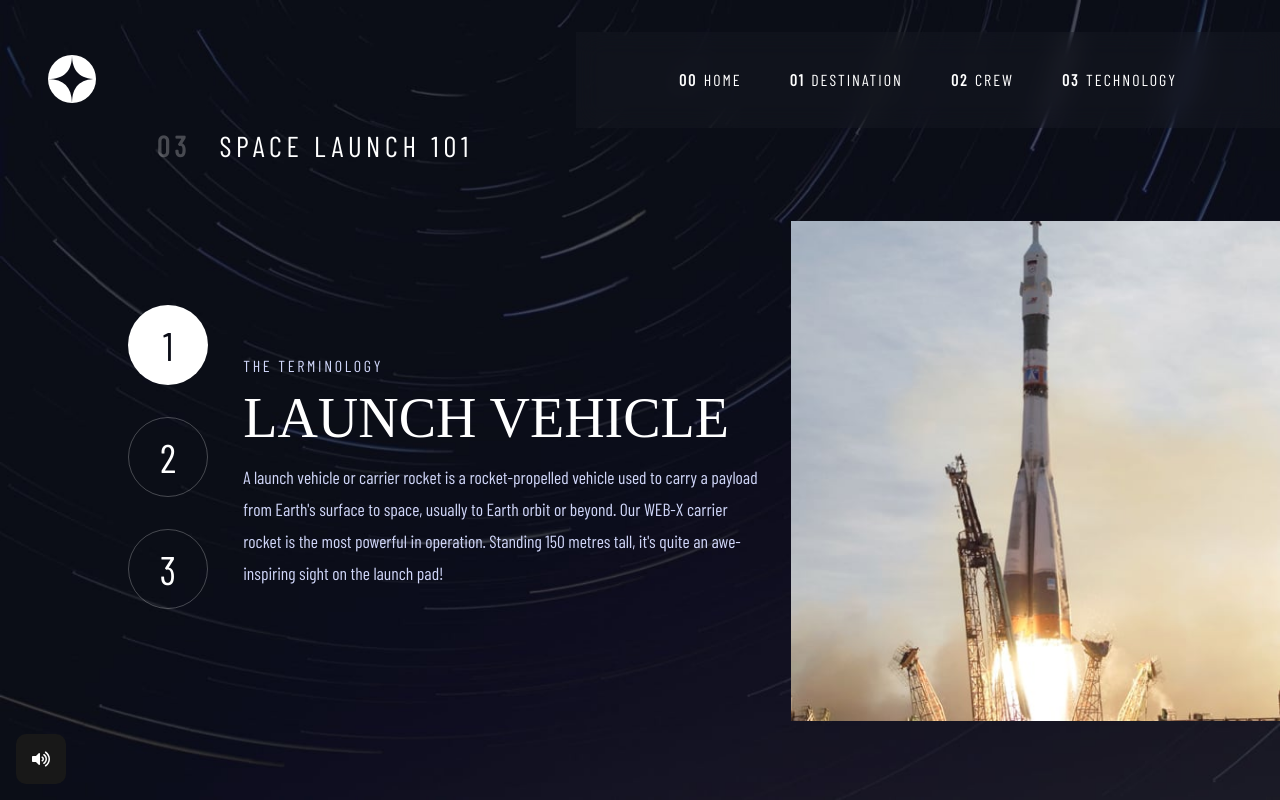
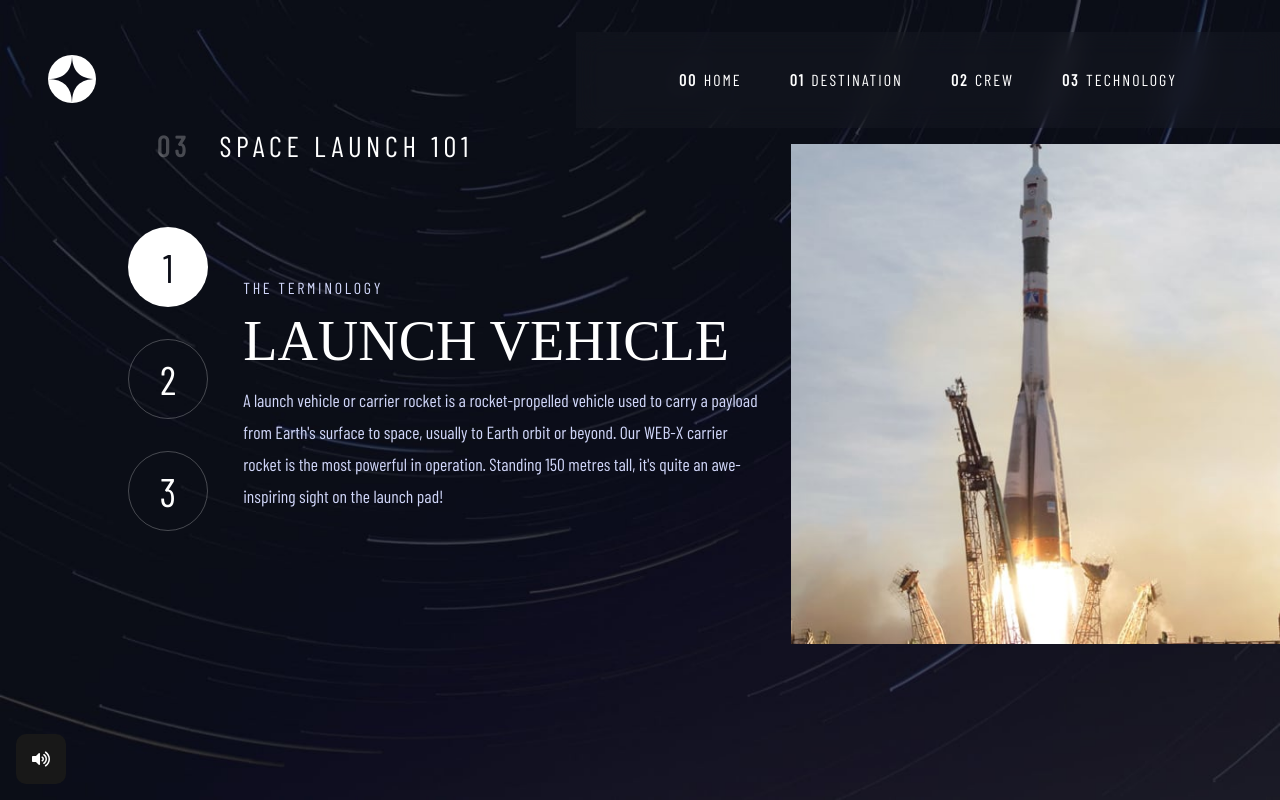
Before and after one commit to thel3onardo/space-tourism, a Vue app: page /#/technology in a window 1280 px wide. Built offline with nearby package versions, Linux system fonts and the light colour scheme; a web font is replaced by a local one.

Commit message:
fix: Now height of Technology component isn't fixed anymore

```diff
--- a/src/views/Technology.vue
+++ b/src/views/Technology.vue
@@ -63,7 +63,8 @@ export default {
 <style lang="sass" scoped>
     .technology
         padding: 2em 0
-        height: 100vh
+        min-height: 100vh
+        height: 100%
         width: 100%
         display: flex
         flex-direction: column
@@ -80,8 +81,8 @@ export default {
 
     .technology__content
         display: flex
-        height: 99%
         position: relative
+        margin: 4em 0
 
     .technology__content__menu
         display: flex
```
